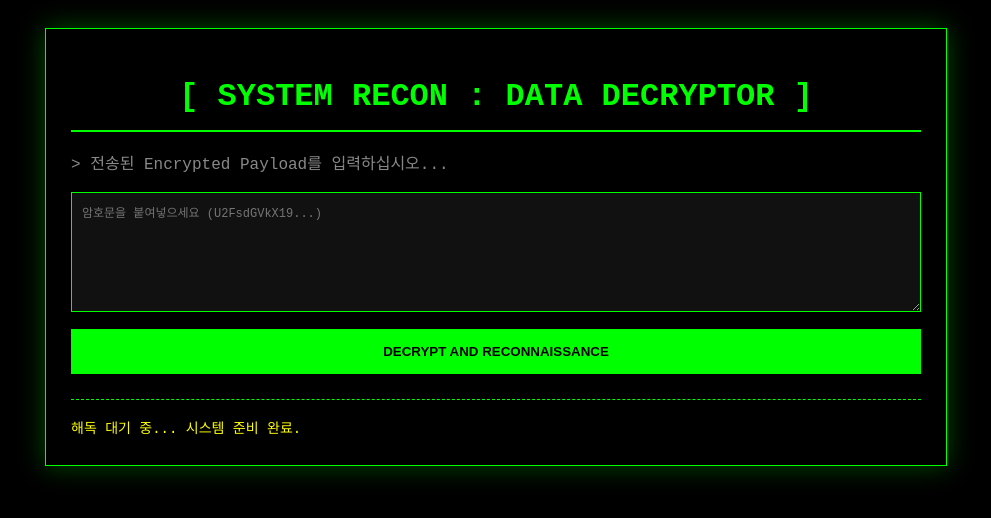
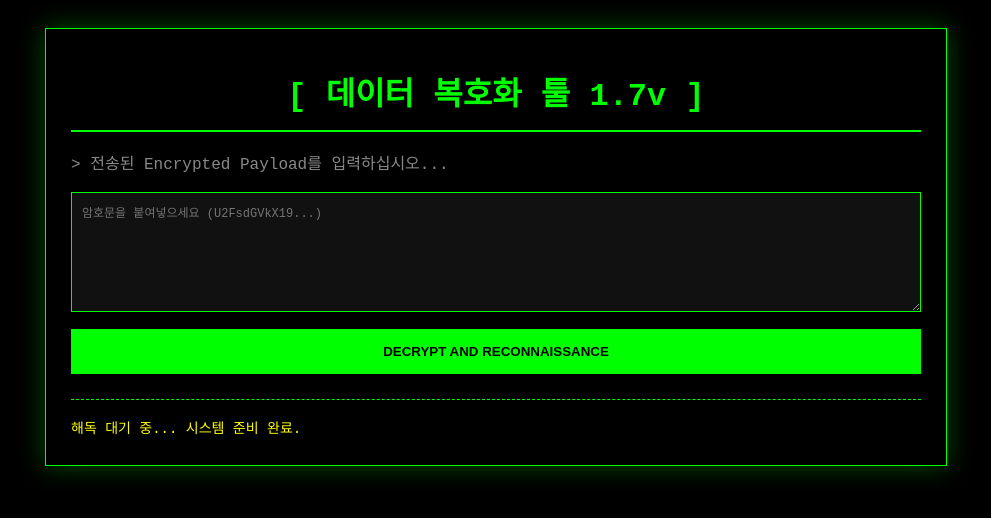
Before and after one commit to kmans1123/face-api, a plain HTML site: page admin.html in a window 1280 px wide. Shown: the whole page, without its empty margins (144-1135 px from the left). Drawn offline with nearby package versions, Linux system fonts and the light colour scheme.

Commit message:
admin.html

```diff
--- a/admin.html
+++ b/admin.html
@@ -19,7 +19,7 @@
 </head>
 <body>
     <div class="container">
-        <h1>[ SYSTEM RECON : DATA DECRYPTOR ]</h1>
+        <h1>[ 데이터 복호화 툴 1.7v ]</h1>
         <p style="color: #888;">> 전송된 Encrypted Payload를 입력하십시오...</p>
         <textarea id="cipherInput" placeholder="암호문을 붙여넣으세요 (U2FsdGVkX19...)"></textarea>
         <button onclick="decryptPacket()">DECRYPT AND RECONNAISSANCE</button>
@@ -68,4 +68,5 @@
         }
     </script>
 </body>
+
 </html>
```
